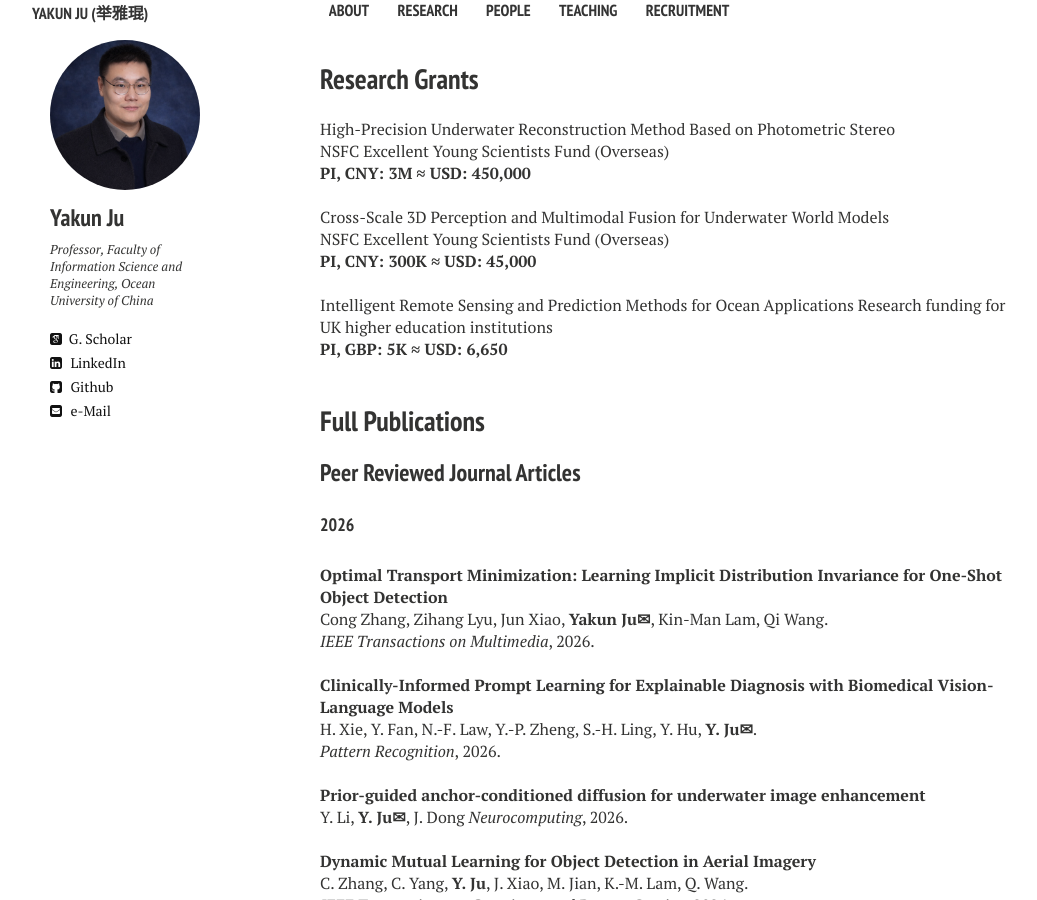
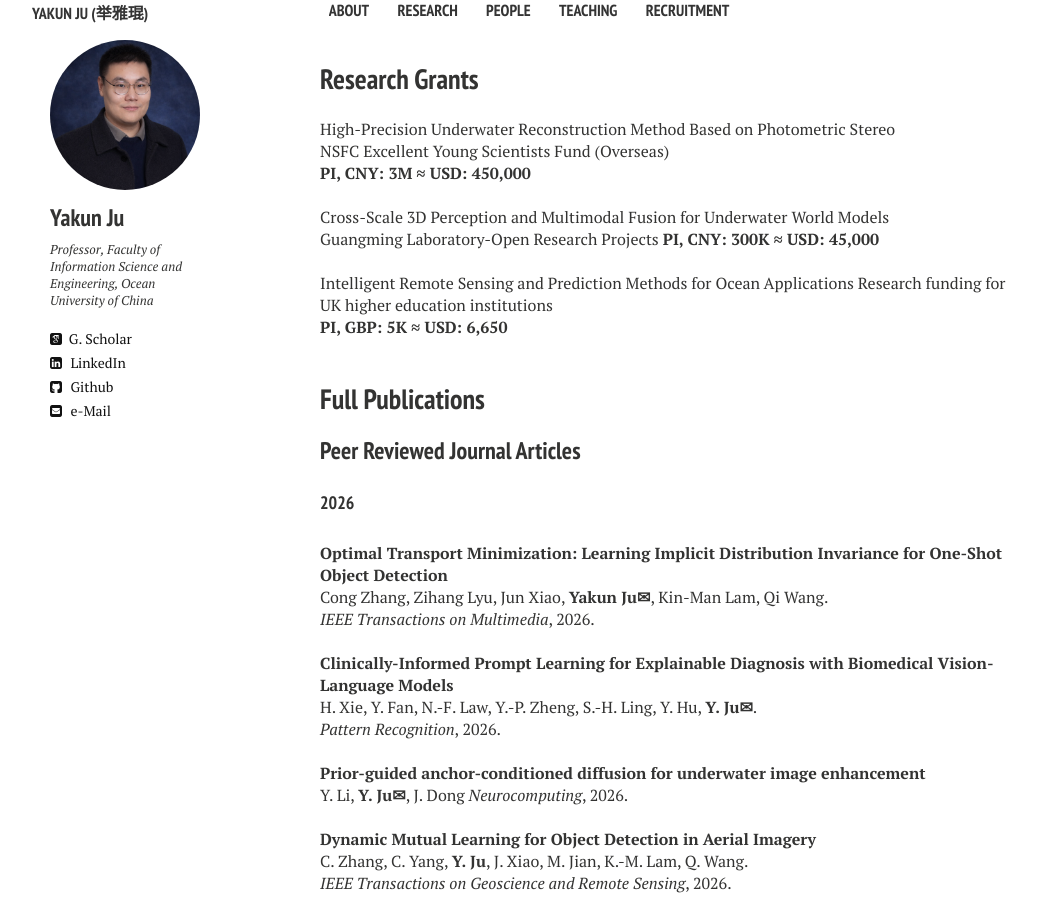
Before and after one commit to juyakun/juyakun.github.io, a Jekyll site: the page built from research.md, in a window 1280 px wide and 900 px high. Shown: the whole window, without its empty margins (112-1149 px from the left). Built offline with Jekyll 4.4.1, drawn with Linux system fonts in a browser that asks for light colours; nearby versions of some CDN libraries.

Commit message:
Update research.md

```diff
--- a/research.md
+++ b/research.md
@@ -30,7 +30,7 @@ NSFC Excellent Young Scientists Fund (Overseas)
 <br>
 <br>
 Cross-Scale 3D Perception and Multimodal Fusion for Underwater World Models
-NSFC Excellent Young Scientists Fund (Overseas)
+Guangming Laboratory-Open Research Projects
 **PI, CNY: 300K ≈ USD: 45,000**
 <br>
 <br>
```
